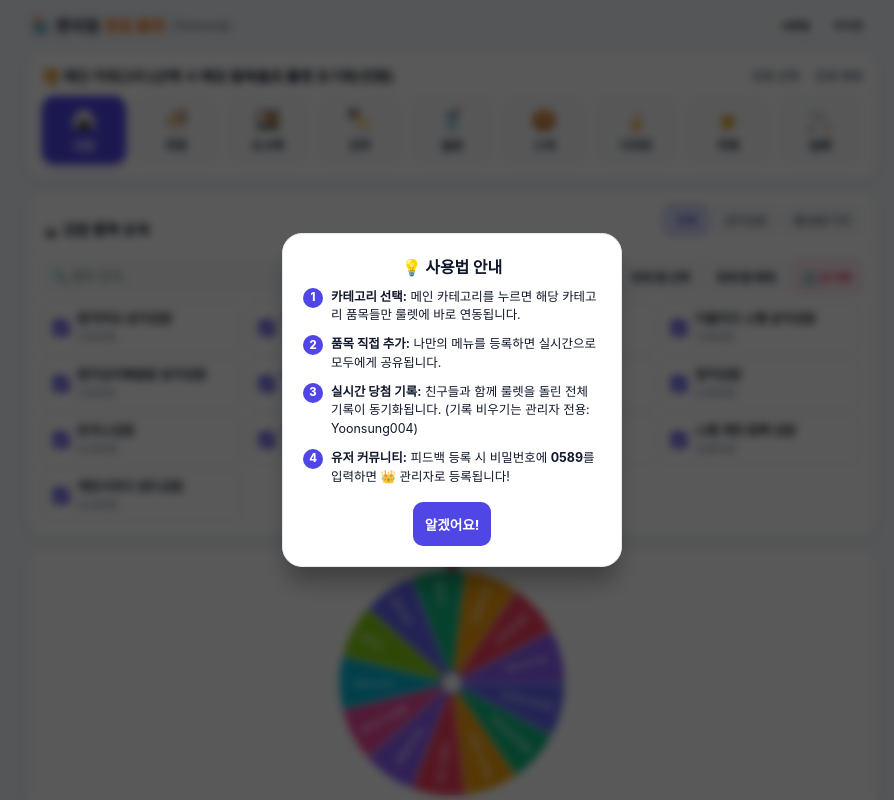
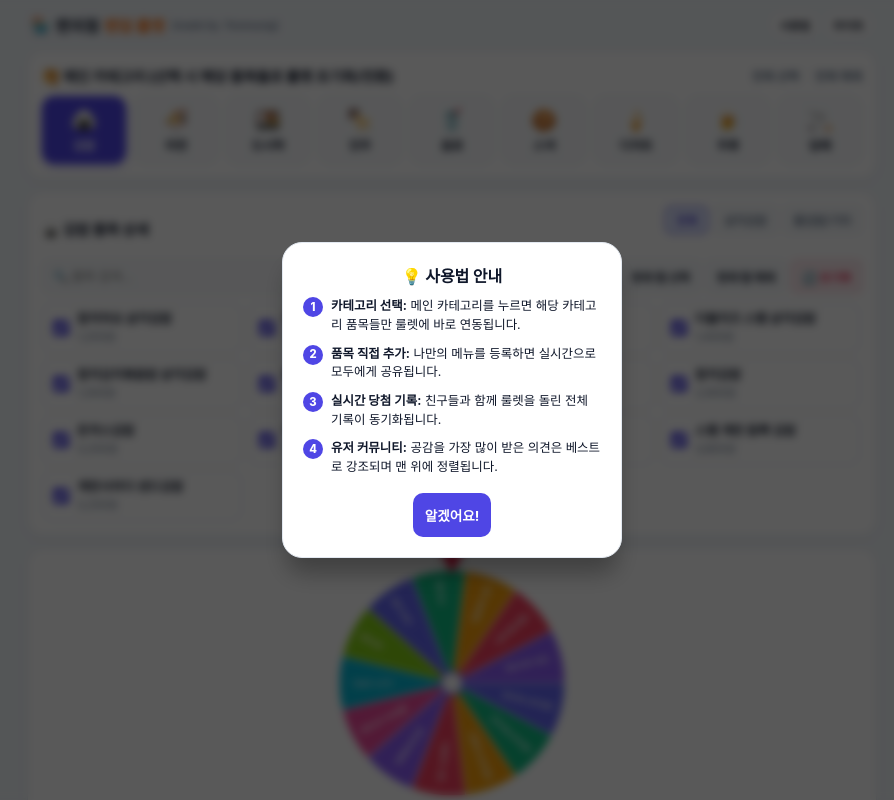
Before and after one commit to nick004004/food, a plain HTML site: page index.html in a window 1280 px wide. Both pictures are taken after a click on the button "사용법". Shown: the top 800 px of the page, without its empty margins (188-1082 px from the left). Drawn offline with nearby package versions, Linux system fonts and the light colour scheme; no server answers.

Commit message:
index.html

```diff
--- a/index.html
+++ b/index.html
@@ -537,7 +537,7 @@
       box-shadow: 0 4px 12px rgba(245, 158, 11, 0.15);
     }
 
-    /* 관리자 작성 의견 강조 디자인 (딱 봐도 관리자처럼 보이게 확실히 차별화) */
+    /* 관리자 작성 의견 강조 디자인 */
     .feedback-card.admin-feedback {
       border: 2px solid #4f46e5;
       background: linear-gradient(135deg, rgba(79, 70, 229, 0.1) 0%, rgba(79, 70, 229, 0.02) 100%);
@@ -796,7 +796,7 @@
   <header>
     <div class="header-title">
       🏪 <span>편의점</span> <span class="highlight">랜덤 룰렛</span>
-      <span class="author-tag">[Yoonsung]</span>
+      <span class="author-tag">[made by. Yoonsung]</span>
     </div>
     <div class="header-right">
       <button class="header-btn" id="helpBtn">사용법</button>
@@ -917,11 +917,11 @@
         </div>
         <div class="guide-step">
           <div class="guide-num">3</div>
-          <div><b>실시간 당첨 기록:</b> 친구들과 함께 룰렛을 돌린 전체 기록이 동기화됩니다. (기록 비우기는 관리자 전용: Yoonsung004)</div>
+          <div><b>실시간 당첨 기록:</b> 친구들과 함께 룰렛을 돌린 전체 기록이 동기화됩니다.</div>
         </div>
         <div class="guide-step">
           <div class="guide-num">4</div>
-          <div><b>유저 커뮤니티:</b> 피드백 등록 시 비밀번호에 <b>0589</b>를 입력하면 👑 관리자로 등록됩니다!</div>
+          <div><b>유저 커뮤니티:</b> 공감을 가장 많이 받은 의견은 베스트로 강조되며 맨 위에 정렬됩니다.</div>
         </div>
       </div>
       <button id="closeHelpBtn" class="modal-btn primary">알겠어요!</button>
@@ -1746,7 +1746,6 @@
       const now = new Date();
       const timeStr = `${now.getMonth() + 1}/${now.getDate()} ${String(now.getHours()).padStart(2, '0')}:${String(now.getMinutes()).padStart(2, '0')}`;
 
-      // 비밀번호가 0589인 경우 관리자 플래그 설정
       const isAdmin = (pwd === "0589");
 
       if (db) {
@@ -1858,7 +1857,6 @@
         return;
       }
 
-      // 공감순 정렬 (공감이 같으면 최신순)
       fbKeys.sort((a, b) => {
         const likesA = feedbacks[a].likes || 0;
         const likesB = feedbacks[b].likes || 0;
@@ -1877,7 +1875,6 @@
         const isBest = (index === 0 && (fb.likes || 0) > 0);
         const isAdmin = fb.isAdmin === true;
 
-        // 디자인 클래스 조합
         if (isAdmin) {
           card.className = "feedback-card admin-feedback";
         } else if (isBest) {
@@ -1891,7 +1888,6 @@
         contentWrapper.style.flexDirection = "column";
         contentWrapper.style.gap = "4px";
 
-        // 뱃지 표시 (관리자 배지가 최우선, 아니면 베스트 뱃지)
         if (isAdmin) {
           const adminBadge = document.createElement("div");
           adminBadge.className = "admin-badge";
```
